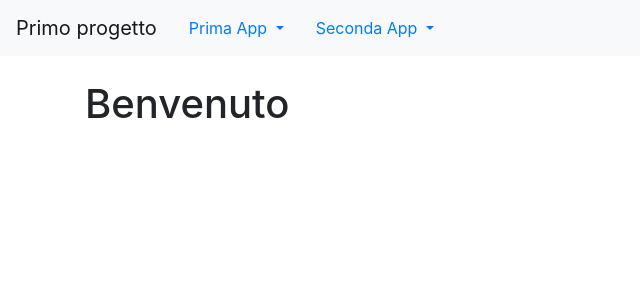
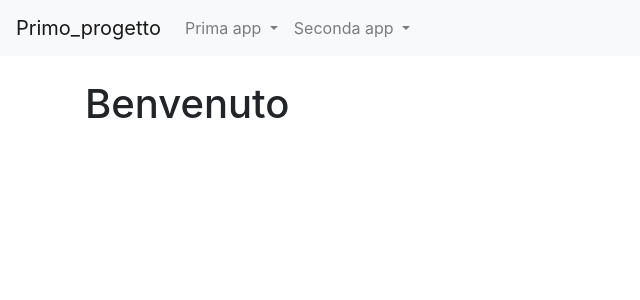
Before and after one commit to TommasoFagnani/primo_progetto, a Django app: page /prima_app/homepage in a window 1280 px wide. Shown: the top 300 px of the page, without its empty margins (0-640 px from the left). Run offline with Django 4.2, Linux system fonts and the light colour scheme.

Commit message:
modifica ddmenu

```diff
--- a/templates/base.html
+++ b/templates/base.html
@@ -17,34 +17,40 @@
     <script src="https://cdn.jsdelivr.net/npm/bootstrap@4.5.3/dist/js/bootstrap.min.js" integrity="sha384-w1Q4orYjBQndcko6MimVbzY0tgp4pWB4lZ7lr30WKz0vr/aWKhXdBNmNb5D92v7s" crossorigin="anonymous"></script>
   </head>
   <body>
+
+
     <nav class="navbar navbar-expand-lg navbar-light bg-light">
-        <a class="navbar-brand" href="#">Primo progetto</a>
-        <button class="navbar-toggler" type="button" data-toggle="collapse" data-target="#navbarNav" aria-controls="navbarNav" aria-expanded="false" aria-label="Toggle navigation">
+        <a class="navbar-brand" href="#">Primo_progetto</a>
+        <button class="navbar-toggler" type="button" data-toggle="collapse" data-target="#navbarNavDropdown" aria-controls="navbarNavDropdown" aria-expanded="false" aria-label="Toggle navigation">
           <span class="navbar-toggler-icon"></span>
         </button>
-        <div class="nav-item dropdown">
-            <a class="nav-link dropdown-toggle" href="#" id="navbarDropdown" role="button" data-toggle="dropdown" aria-haspopup="true" aria-expanded="false">
-              Prima App
+        <div class="collapse navbar-collapse" id="navbarNavDropdown">
+          <ul class="navbar-nav">
+            <li class="nav-item dropdown">
+              <a class="nav-link dropdown-toggle" href="#" id="navbarDropdownMenuLink" role="button" data-toggle="dropdown" aria-haspopup="true" aria-expanded="false">
+                Prima app
               </a>
-            <div class="dropdown-menu" aria-labelledby="navbarDropdown">
+              <div class="dropdown-menu" aria-labelledby="navbarDropdownMenuLink">
                 <a class="dropdown-item" href="{% url 'prima_app:index'%}">index</a>
-              <a class="dropdown-item" href="{% url 'prima_app:homepage'%}">Home page benvenuto</a>
-              <a class="dropdown-item" href="{% url 'prima_app:welcome'%}">Welcome</a>
-              <a class="dropdown-item" href="{% url 'prima_app:lista'%}">Lista</a>
-              <a class="dropdown-item" href="{% url 'prima_app:chi_siamo'%}">Chi siamo</a>
-              <a class="dropdown-item" href="{% url 'prima_app:variabili'%}">Variabili</a>
+                <a class="dropdown-item" href="{% url 'prima_app:homepage'%}">homepage</a>
+                <a class="dropdown-item" href="{% url 'prima_app:welcome'%}">welcome</a>
+                <a class="dropdown-item" href="{% url 'prima_app:chi_siamo'%}">chi_siamo</a>
+                <a class="dropdown-item" href="{% url 'prima_app:lista'%}">lista</a>
+                <a class="dropdown-item" href="{% url 'prima_app:variabili'%}">variabili</a>
+
               </div>
-        </div>
-          <div class="nav-item dropdown">
-            <a class="nav-link dropdown-toggle" href="index2.html" id="navbarDropdown" role="button" data-toggle="dropdown" aria-haspopup="true" aria-expanded="false">
-              Seconda App
+            </li>
+            <li class="nav-item dropdown">
+                <a class="nav-link dropdown-toggle" href="#" id="navbarDropdownMenuLink" role="button" data-toggle="dropdown" aria-haspopup="true" aria-expanded="false">
+                  Seconda app
                 </a>
-            <div class="dropdown-menu" aria-labelledby="navbarDropdown">
-              <a class="dropdown-item" href="{% url 'seconda_app:index2'%}">index2</a>
+                <div class="dropdown-menu" aria-labelledby="navbarDropdownMenuLink">
                   <a class="dropdown-item" href="{% url 'seconda_app:es_if'%}">es_if</a>
                   <a class="dropdown-item" href="{% url 'seconda_app:if_else_elif'%}">if_else_elif</a>
                   <a class="dropdown-item" href="{% url 'seconda_app:es_for'%}">es_for</a>
                 </div>
+              </li>
+          </ul>
         </div>
       </nav>
       <div class="container my-4">
```
Lines whose indentation alone changed are shown as unchanged.
